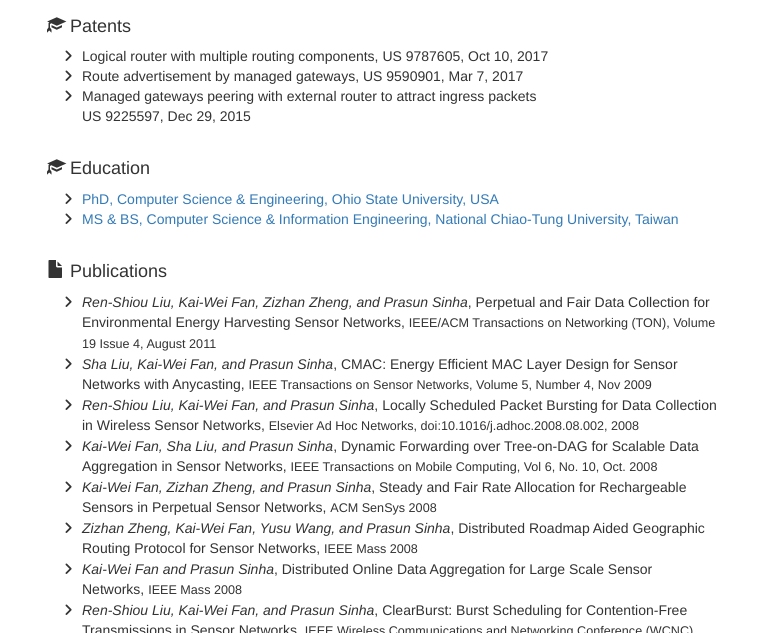
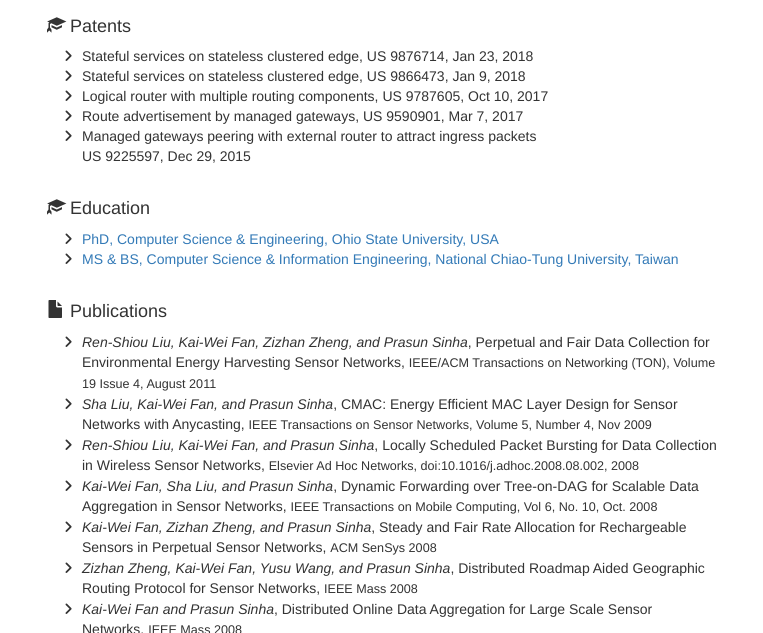
Before and after one commit to kaiweifan/kaiweifan.github.io, a plain HTML site: page index.html in a window 1280 px wide. Shown: the part 467-1100 px from the top of the page, without its empty margins (258-1021 px from the left). Drawn offline with nearby package versions, Linux system fonts and the light colour scheme; a script that the page names is missing.

Commit message:
Update patent

```diff
--- a/index.html
+++ b/index.html
@@ -100,6 +100,12 @@
             <div class="row">
               <div class="col-md-12">
                 <ul class="fa-ul">
+                  <li><i class="fa-li fa fa-angle-right"></i>
+                    Stateful services on stateless clustered edge, US 9876714, Jan 23, 2018
+                  </li>
+                  <li><i class="fa-li fa fa-angle-right"></i>
+                    Stateful services on stateless clustered edge, US 9866473, Jan 9, 2018
+                  </li>
                   <li><i class="fa-li fa fa-angle-right"></i>
                     Logical router with multiple routing components, US 9787605, Oct 10, 2017
                   </li>
```
